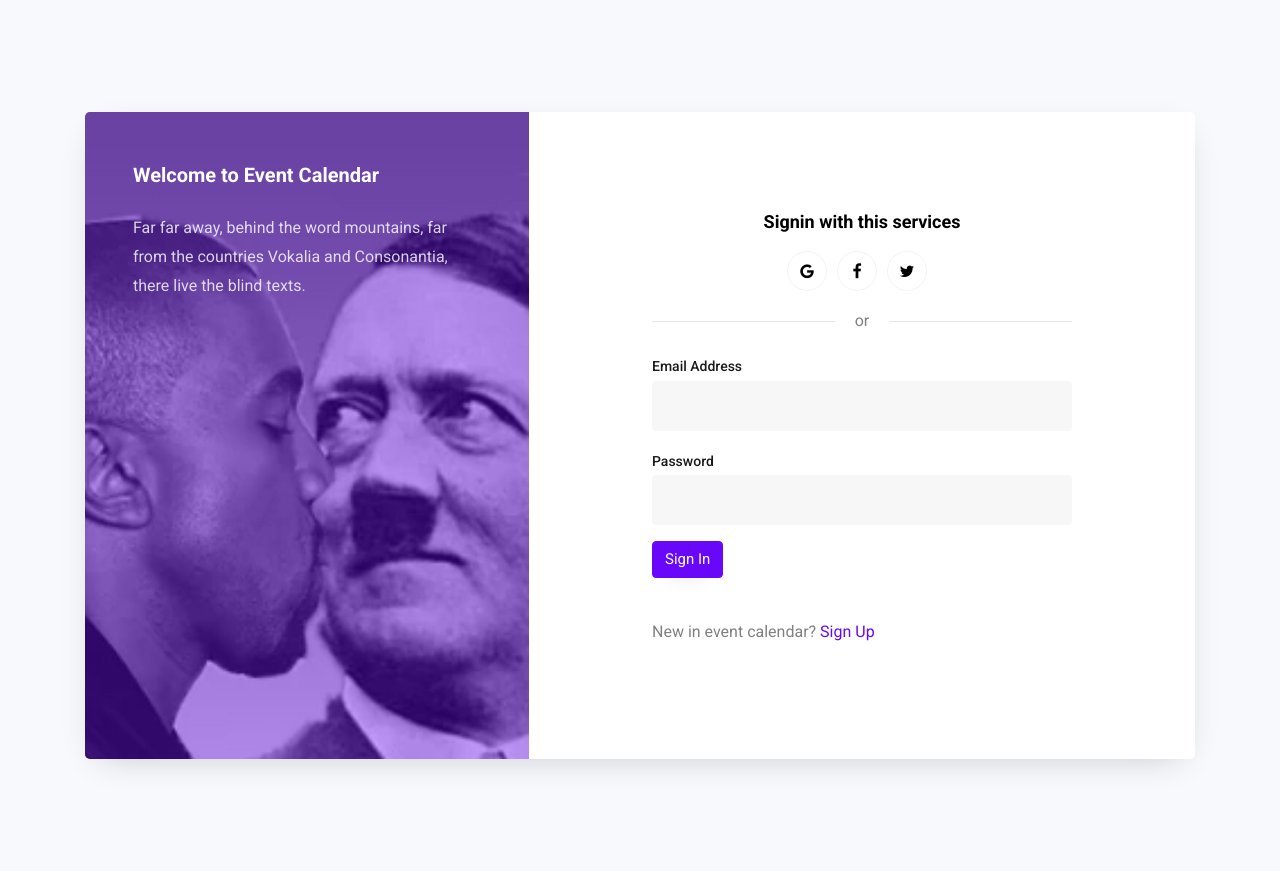
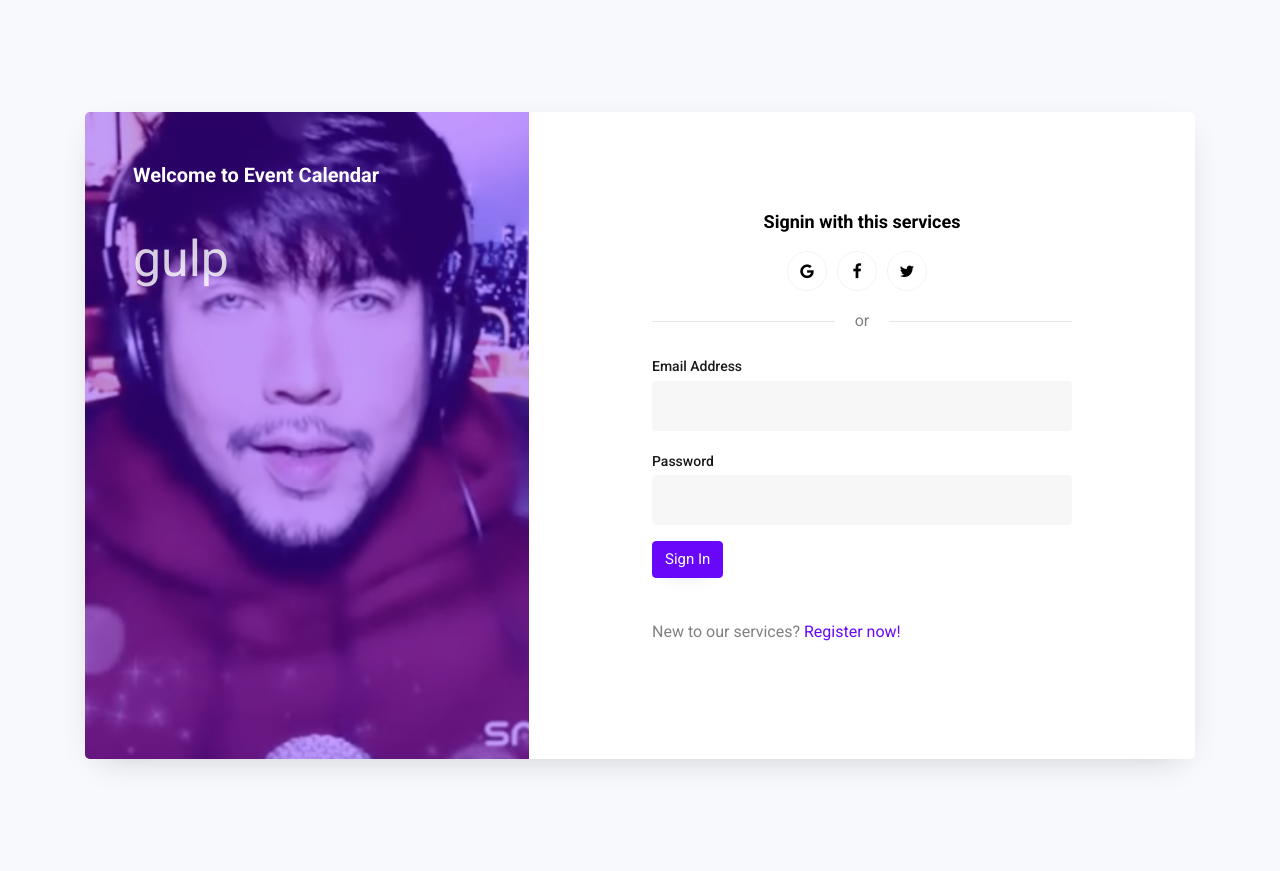
Before and after one commit to timschutte/BuildingITSystems, a Django app: page /accounts/signin/ in a window 1280 px wide. Run offline with Django 3.2, Linux system fonts and the light colour scheme; some libraries are stand-ins or nearby versions.

Commit message:
Minor updates to templates

```diff
--- a/accounts/views/signin.py
+++ b/accounts/views/signin.py
@@ -24,6 +24,6 @@ class SignInView(View):
             user = authenticate(email=email, password=password)
             if user:
                 login(request, user)
-                return redirect("calendarapp:calendar")
+                return redirect("http://127.0.0.1:8000/schedule/")
         context = {"form": forms}
         return render(request, self.template_name, context)
--- a/calendarapp/urls.py
+++ b/calendarapp/urls.py
@@ -6,7 +6,7 @@ app_name = "calendarapp"
 
 
 urlpatterns = [
-    path("", views.CalendarViewNew.as_view(), name="calendar"),
+    path("schedule/", views.CalendarViewNew.as_view(), name="calendar"),
     path("calenders/", views.CalendarView.as_view(), name="calendars"),
     path("event/new/", views.create_event, name="event_new"),
     path("event/edit/<int:pk>/", views.EventEdit.as_view(), name="event_edit"),
--- a/templates/accounts/signin.html
+++ b/templates/accounts/signin.html
@@ -21,7 +21,7 @@
                             <div class="text-wrap p-4 p-lg-5 d-flex img" style="background-image: url({% static 'images/bg.jpg' %});">
                                 <div class="text w-100">
                                     <h2 class="mb-4">Welcome to Event Calendar</h2>
-                                    <p>Far far away, behind the word mountains, far from the countries Vokalia and Consonantia, there live the blind texts.</p>
+                                    <p style="font-size:50px;">gulp</p>
                                 </div>
                             </div>
                             <div class="login-wrap p-4 p-md-5">
@@ -61,7 +61,7 @@
                                             </div>
                                         </form>
                                         <div class="w-100">
-                                            <p class="mt-4">New in event calendar? <a href="{% url 'accounts:signup' %}">Sign Up</a></p>
+                                            <p class="mt-4">New to our services? <a href="{% url 'accounts:signup' %}">Register now!</a></p>
                                         </div>
                                     </div>
                                 </div>
```
Also changed, not shown: static/images/bg.jpg.
